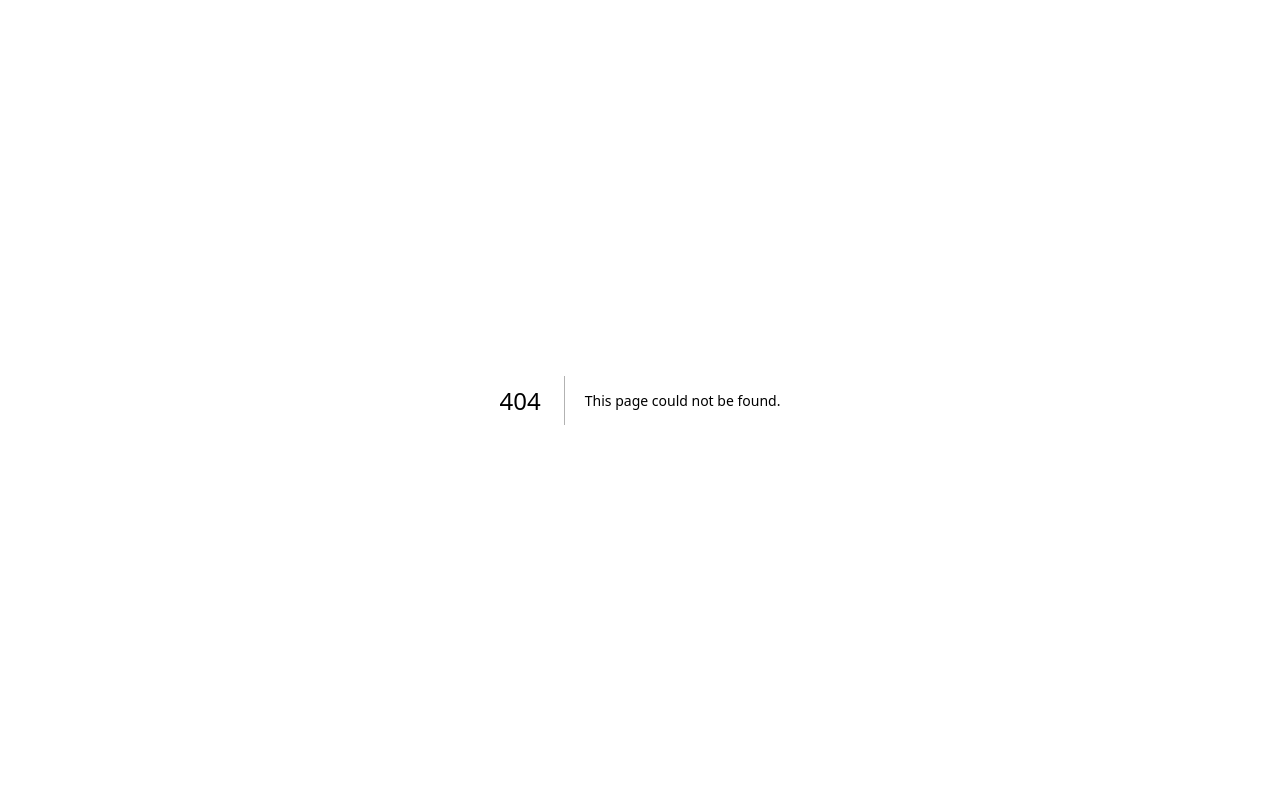
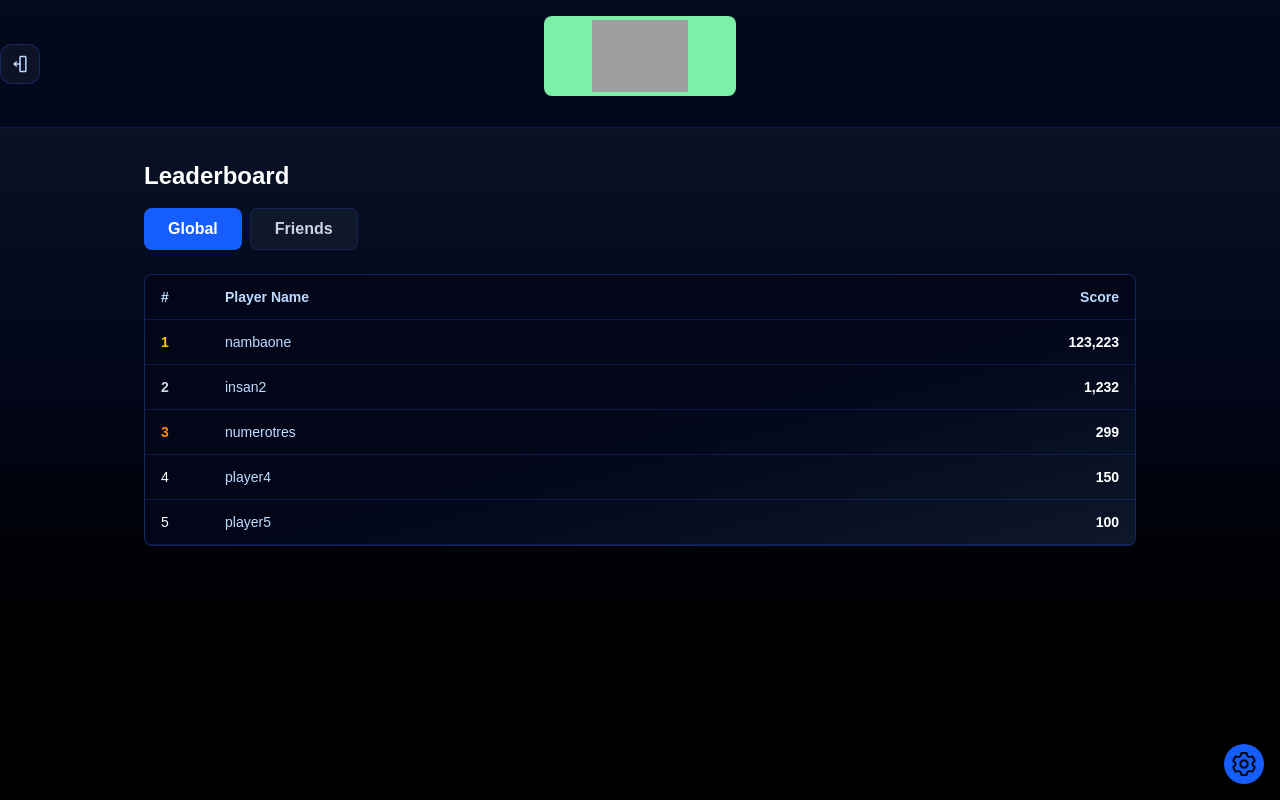
Before and after one commit to El-Primos/MusiGuessr-Frontend, a Next.js app: page /leaderboard in a window 1280 px wide. Before the commit this address had no page. Built offline with nearby package versions, Linux system fonts and the light colour scheme; grey boxes are pictures that could not be loaded.

Commit message:
feat: leaderboard page

```diff
--- /dev/null
+++ b/src/app/leaderboard/page.tsx
@@ -0,0 +1,86 @@
+'use client';
+
+import { useState } from 'react';
+import { useRouter } from 'next/navigation';
+import { Header } from '@/components/Header';
+import { SettingsButton } from '@/components/SettingsButton';
+import { LeaderboardTabs } from '@/components/Leaderboard/LeaderboardTabs';
+import { LeaderboardTable } from '@/components/Leaderboard/LeaderboardTable';
+
+// Interface definition
+interface LeaderboardEntry {
+  rank: number;
+  playerName: string;
+  score: number;
+}
+
+// Mock data - Remove when backend is ready
+// Backend integration: Replace with API call
+// Expected API endpoint: GET /api/leaderboard?type=global|friends
+// Expected response format: LeaderboardEntry[]
+const mockGlobalData: LeaderboardEntry[] = [
+  { rank: 1, playerName: "nambaone", score: 123223 },
+  { rank: 2, playerName: "insan2", score: 1232 },
+  { rank: 3, playerName: "numerotres", score: 299 },
+  { rank: 4, playerName: "player4", score: 150 },
+  { rank: 5, playerName: "player5", score: 100 },
+  { rank: 24, playerName: "Your name", score: 22 },
+];
+
+const mockFriendsData: LeaderboardEntry[] = [
+  { rank: 1, playerName: "friend1", score: 5000 },
+  { rank: 2, playerName: "friend2", score: 3000 },
+  { rank: 3, playerName: "friend3", score: 2000 },
+];
+
+export default function LeaderboardPage() {
+  const router = useRouter();
+  const [activeTab, setActiveTab] = useState<'global' | 'friends'>('global');
+
+  // TODO: Add authentication check
+  // const isAuthenticated = false; // Will come from auth context/state
+  // For now: Assume not authenticated (will be replaced with actual auth check)
+  const isAuthenticated = false;
+
+  // Select data based on active tab
+  // TODO: Backend integration - Replace with API call using useEffect
+  // Example: const [data, setData] = useState<LeaderboardEntry[]>([]);
+  // useEffect(() => { fetchLeaderboard(activeTab).then(setData); }, [activeTab]);
+  let currentData = activeTab === 'global' ? mockGlobalData : mockFriendsData;
+
+  // Filter out "Your name" entry if user is not authenticated
+  // In real implementation, backend will handle this based on auth token
+  if (activeTab === 'global' && !isAuthenticated) {
+    currentData = currentData.filter(entry => entry.playerName !== 'Your name');
+  }
+
+  return (
+    <div className="min-h-screen bg-gradient-to-b from-slate-900 via-slate-950 to-black text-white">
+      <Header
+        logoSrc="/logo.png"
+        exitVisible={true}
+        onExit={() => router.push('/')}
+        className="top-0 left-0"
+      />
+
+      <main className="max-w-5xl mx-auto px-4 py-8">
+        <h1 className="text-2xl font-bold mb-4">Leaderboard</h1>
+
+        {/* Tab buttons */}
+        <LeaderboardTabs
+          activeTab={activeTab}
+          onTabChange={setActiveTab}
+        />
+
+        {/* Leaderboard Table */}
+        <LeaderboardTable
+          data={currentData}
+          activeTab={activeTab}
+          isAuthenticated={isAuthenticated}
+        />
+      </main>
+
+      <SettingsButton />
+    </div>
+  );
+}
--- a/src/app/page.tsx
+++ b/src/app/page.tsx
@@ -5,8 +5,10 @@ import { Header } from "@/components/Header";
 import { SettingsButton } from "@/components/SettingsButton";
 import Image from "next/image";
 import { redirect } from "next/navigation";
+import { useRouter } from "next/navigation";
 
 export default function Home() {
+  const router = useRouter();
   return (
     <div className="min-h-screen bg-gradient-to-b from-slate-900 via-slate-950 to-black text-white flex flex-col">
       <Header
@@ -26,7 +28,7 @@ export default function Home() {
         <Button className="px-6 py-3 text-lg bg-blue-600 hover:bg-blue-700" onClick={() => { redirect('/game'); }}>
           Tournaments
         </Button>
-        <Button className="px-6 py-3 text-lg bg-blue-600 hover:bg-blue-700" onClick={() => { redirect('/game'); }}>
+        <Button className="px-6 py-3 text-lg bg-blue-600 hover:bg-blue-700" onClick={() => { router.push('/leaderboard'); }}>
           Leaderboard
         </Button>
       </div>
--- /dev/null
+++ b/src/components/Leaderboard/LeaderboardTable.tsx
@@ -0,0 +1,96 @@
+'use client';
+
+interface LeaderboardEntry {
+  rank: number;
+  playerName: string;
+  score: number;
+}
+
+interface LeaderboardTableProps {
+  data: LeaderboardEntry[];
+  activeTab: 'global' | 'friends';
+  isAuthenticated: boolean;
+}
+
+// Helper function to get rank color
+const getRankColor = (rank: number, playerName: string): string => {
+  // Highlight current user's entry
+  if (playerName === 'Your name') {
+    return 'text-blue-400 font-bold';
+  }
+
+  // Top 3 ranks get special colors
+  switch (rank) {
+    case 1:
+      return 'text-yellow-400 font-bold'; // Gold
+    case 2:
+      return 'text-slate-300 font-semibold'; // Silver
+    case 3:
+      return 'text-orange-400 font-semibold'; // Bronze
+    default:
+      return 'text-white';
+  }
+};
+
+export const LeaderboardTable = ({ data, activeTab, isAuthenticated }: LeaderboardTableProps) => {
+  return (
+    <div className="rounded-lg overflow-hidden border border-blue-900/60 bg-gradient-to-br from-slate-950 via-slate-950 to-slate-900">
+      {/* Table Header */}
+      <div className="bg-slate-950 px-4 py-3 flex font-semibold text-sm border-b border-blue-900/40">
+        <div className="w-16 text-blue-200">#</div>
+        <div className="flex-1 text-blue-200">Player Name</div>
+        <div className="w-32 text-right text-blue-200">Score</div>
+      </div>
+
+      {/* Table Rows */}
+      <div className="divide-y divide-blue-900/40">
+        {activeTab === 'friends' && !isAuthenticated ? (
+          // Not authenticated state
+          <div className="px-4 py-8 text-center">
+            <p className="text-slate-400 text-sm">
+              Please log in to see your friends leaderboard.
+            </p>
+          </div>
+        ) : data.length === 0 ? (
+          // Empty state
+          <div className="px-4 py-8 text-center">
+            <p className="text-slate-400 text-sm">
+              {activeTab === 'friends'
+                ? 'You have no friends right now. Add friends to see their scores here!'
+                : 'No leaderboard data available.'
+              }
+            </p>
+          </div>
+        ) : (
+          data.map((entry) => (
+            <div
+              key={entry.rank}
+              className={`
+                px-4 py-3 flex items-center text-sm
+                border-b border-blue-900/40
+                hover:bg-blue-900/20
+                transition-colors
+                ${entry.playerName === 'Your name' ? 'bg-blue-950/30' : ''}
+              `}
+            >
+              {/* Rank */}
+              <div className={`w-16 ${getRankColor(entry.rank, entry.playerName)}`}>
+                {entry.rank}
+              </div>
+
+              {/* Player Name */}
+              <div className={`flex-1 ${entry.playerName === 'Your name' ? 'text-blue-300 font-semibold' : 'text-blue-200'}`}>
+                {entry.playerName}
+              </div>
+
+              {/* Score */}
+              <div className={`w-32 text-right font-semibold ${entry.playerName === 'Your name' ? 'text-blue-300' : 'text-white'}`}>
+                {entry.score.toLocaleString()}
+              </div>
+            </div>
+          ))
+        )}
+      </div>
+    </div>
+  );
+};
--- /dev/null
+++ b/src/components/Leaderboard/LeaderboardTabs.tsx
@@ -0,0 +1,37 @@
+'use client';
+
+interface LeaderboardTabsProps {
+  activeTab: 'global' | 'friends';
+  onTabChange: (tab: 'global' | 'friends') => void;
+}
+
+export const LeaderboardTabs = ({ activeTab, onTabChange }: LeaderboardTabsProps) => {
+  return (
+    <div className="flex gap-2 mb-6">
+      <button
+        onClick={() => onTabChange('global')}
+        className={`
+          px-6 py-2 rounded-lg font-semibold transition-colors
+          ${activeTab === 'global'
+            ? 'bg-blue-600 hover:bg-blue-700 text-white'
+            : 'bg-slate-900 text-slate-300 hover:bg-slate-800 border border-blue-900/40'
+          }
+        `}
+      >
+        Global
+      </button>
+      <button
+        onClick={() => onTabChange('friends')}
+        className={`
+          px-6 py-2 rounded-lg font-semibold transition-colors
+          ${activeTab === 'friends'
+            ? 'bg-blue-600 hover:bg-blue-700 text-white'
+            : 'bg-slate-900 text-slate-300 hover:bg-slate-800 border border-blue-900/40'
+          }
+        `}
+      >
+        Friends
+      </button>
+    </div>
+  );
+};
```
